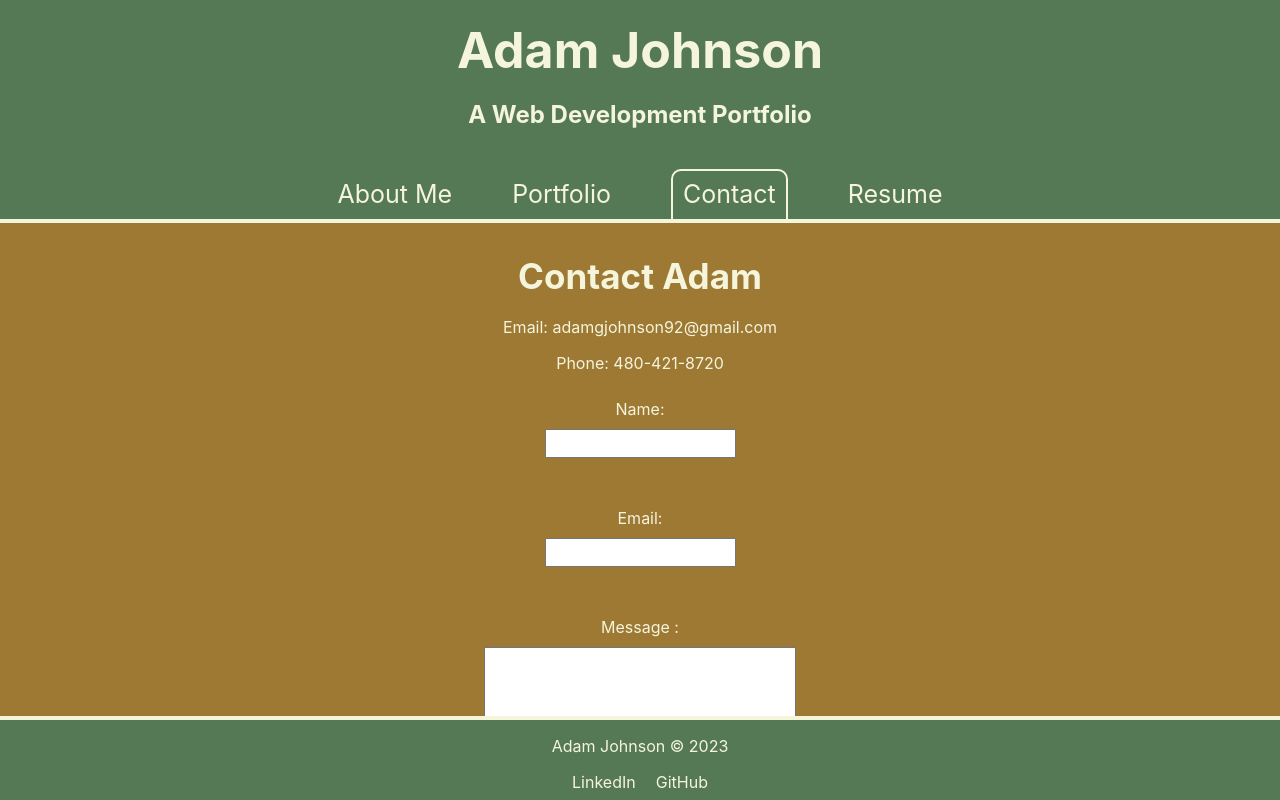
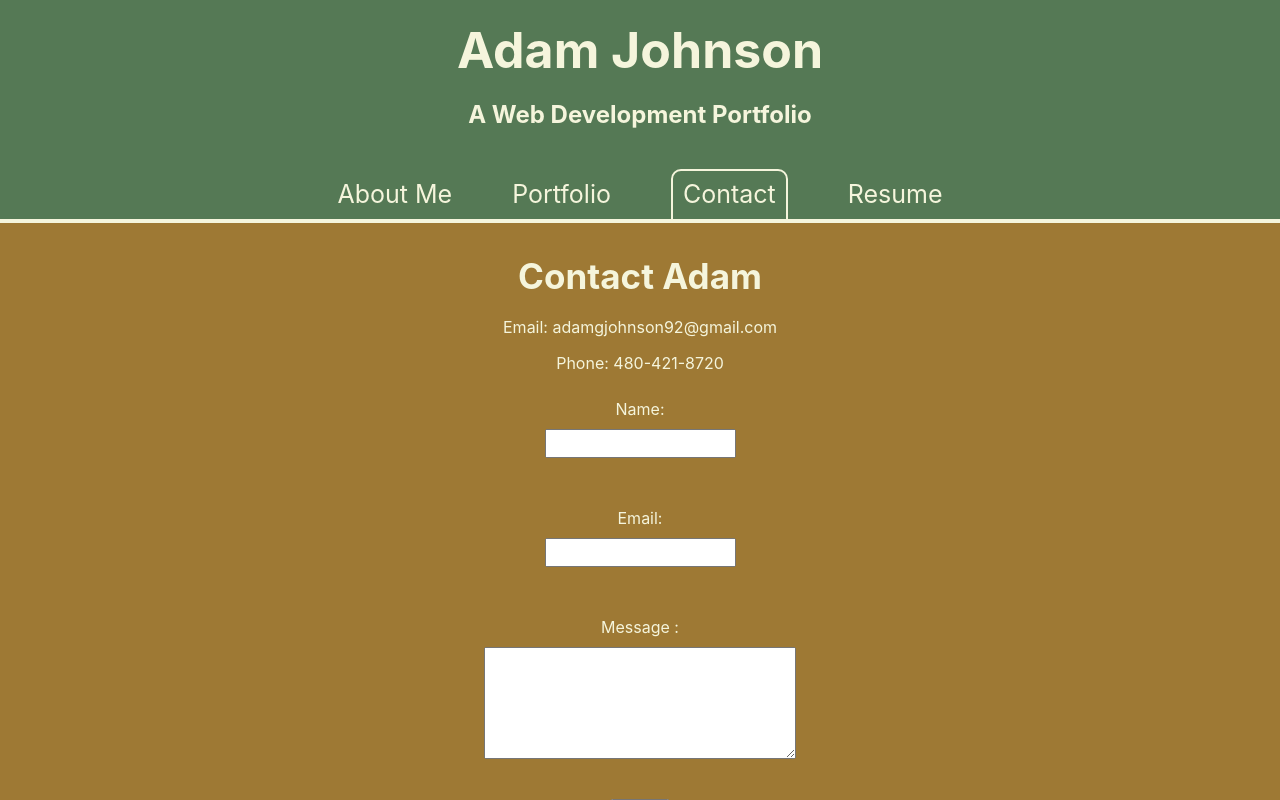
Before and after one commit to AdamJohnson92/Portfolio-Adam-Johnson, a React (Create React App) app: page / in a window 1280 px wide. Both pictures are taken after a click on the link "Contact". Shown: the top 800 px of the page. Built offline with nearby package versions, Linux system fonts and the light colour scheme.

Commit message:
fixed padding issue at bottom of contact form

```diff
--- a/src/index.css
+++ b/src/index.css
@@ -195,6 +195,7 @@ img {
   flex-direction: column;
   align-items: center;
   justify-content: center;
+  padding-bottom: 160px;
   gap:20px;
 }
 
```
